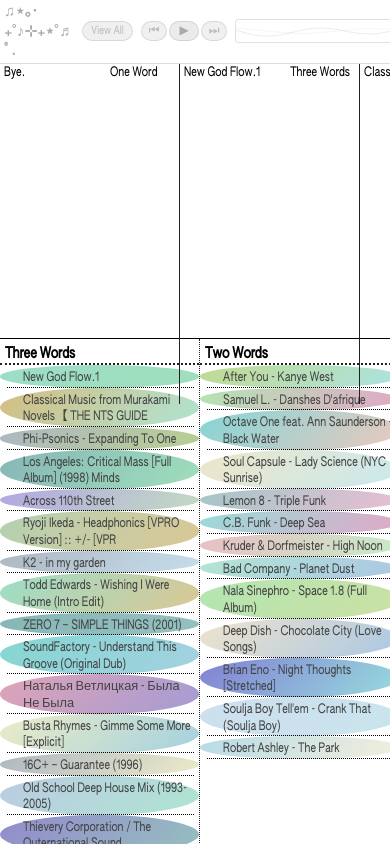
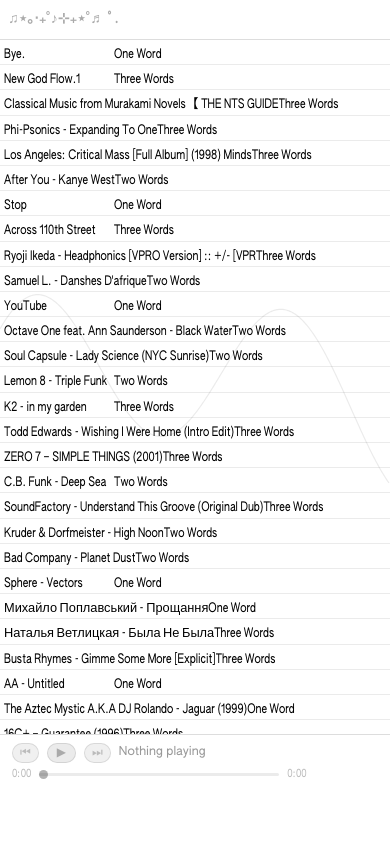
Before and after one commit to ReidSurmeier/music-player, a Next.js app: page / in a window 390 px wide. Built offline with nearby package versions, Linux system fonts and the light colour scheme; a web font is replaced by a local one.

Commit message:
feat: mobile redesign — full-height song list + big centered visualizer canvas + 2-row fixed bottom controls (transport + progress); remove old category columns (now oneword/twowords/threewords only)

```diff
--- a/app/globals.css
+++ b/app/globals.css
@@ -412,44 +412,114 @@ details.unavailable summary:after {
   }
 }
 
+/* ── Mobile visualizer + bottom controls (hidden on desktop) ── */
+.mobile-viz {
+  display: none;
+}
+.mobile-controls {
+  display: none;
+}
+
 @media (max-width: 760px) {
+  /* Title bar: minimal — just the logo */
+  .titleContainer {
+    font-size: 0.8rem;
+    padding: 2px 8px;
+    height: 40px;
+    flex-wrap: nowrap;
+    overflow: hidden;
+  }
+  /* Hide desktop-only elements from title bar */
+  .titleContainer .transport,
+  .titleContainer .live-bar,
+  .titleContainer .nowPlaying,
+  .titleContainer .title-gif,
+  .titleContainer canvas,
+  .titleContainer div[style*="border"] {
+    display: none !important;
+  }
+  h1 { font-size: 14px; }
+  #toggle-button { display: none; }
+
+  /* Song list: horizontal scroll strip below title bar */
   .colorList {
-    margin-top: 44px;
-    height: 41%;
+    margin-top: 40px;
+    height: calc(100vh - 40px - 110px); /* full height minus title and bottom controls */
     width: 100%;
-    border-right: 0px solid;
-    flex-direction: row;
-    overflow-x: scroll;
-    overflow-y: hidden;
+    border-right: none;
+    flex-direction: column;
+    overflow-x: hidden;
+    overflow-y: scroll;
   }
   .colorList li {
-    min-width: 180px;
-    border-right: 1px solid #222;
-    border-bottom: none;
+    min-width: unset;
+    border-right: none;
+    border-bottom: 1px solid rgba(0,0,0,0.08);
   }
-  .content {
+
+  /* Hide the column content on mobile */
+  .content { display: none; }
+
+  /* Big mobile visualizer — fills middle */
+  .mobile-viz {
+    display: block;
     position: fixed;
-    margin-top: calc(40vh + 48px);
-    margin-left: 0px;
-    border-top: 1px solid;
+    right: 0;
+    bottom: 110px;
+    width: 100vw;
+    height: calc(100vh - 40px - 110px);
+    background: transparent;
+    pointer-events: none;
+    z-index: 5;
   }
-  .titleContainer {
-    font-size: 0.8rem;
-    padding: 2px 4px;
-    height: auto;
+
+  /* Mobile bottom controls — 2 rows fixed to bottom */
+  .mobile-controls {
+    display: flex;
+    flex-direction: column;
+    position: fixed;
+    bottom: 0;
+    left: 0;
+    right: 0;
+    height: 110px;
+    background: #fff;
+    border-top: 1px solid #ddd;
+    padding: 8px 12px 10px;
+    z-index: 20;
+    gap: 4px;
   }
-  h1 { font-size: 15px; }
-  summary { font-size: 0.8rem; }
-  h2 { font-size: 15px; }
-  .category {
-    width: 200px;
-    background-color: white;
+  .mobile-row1 {
+    display: flex;
+    align-items: center;
+    gap: 8px;
   }
+  .mobile-now-playing {
+    font-family: 'AUTHENTICSans-90', sans-serif;
+    font-size: 0.75rem;
+    color: #999;
+    overflow: hidden;
+    text-overflow: ellipsis;
+    white-space: nowrap;
+    flex: 1;
+  }
+  .mobile-row2 {
+    display: flex;
+    align-items: center;
+    gap: 6px;
+  }
+  .mobile-row2 .progress-slider {
+    flex: 1;
+  }
+  .mobile-row2 .live-time {
+    font-size: 0.7rem;
+    color: #bbb;
+    white-space: nowrap;
+  }
+
   figure { padding: 0; margin: 0 30px; }
   figcaption { font-size: 0.7rem; }
 }
 
 @media (max-width: 499px) {
-  .colorList { margin-top: 58px; }
-  .content { margin-top: calc(40vh + 0px); }
+  .colorList { margin-top: 40px; }
 }
--- a/app/page.tsx
+++ b/app/page.tsx
@@ -166,8 +166,9 @@ export default function MusicPlayer() {
   const currentSongRef = useRef<Song | null>(null);
 
   // Web Audio visualizer refs
-  const canvasRef = useRef<HTMLCanvasElement>(null);   // waveform history
-  const barCanvasRef = useRef<HTMLCanvasElement>(null); // frequency bars
+  const canvasRef = useRef<HTMLCanvasElement>(null);      // waveform history (desktop)
+  const barCanvasRef = useRef<HTMLCanvasElement>(null);   // frequency bars (desktop)
+  const mobileVizRef = useRef<HTMLCanvasElement>(null);   // big mobile visualizer
   const audioCtxRef = useRef<AudioContext | null>(null);
   const analyserRef = useRef<AnalyserNode | null>(null);
   const sourceNodeRef = useRef<MediaElementAudioSourceNode | null>(null);
@@ -315,6 +316,64 @@ export default function MusicPlayer() {
           // Idle: flat baseline
           bctx.fillStyle = "rgba(0,0,0,0.05)";
           bctx.fillRect(0, H - 1, W, 1);
+        }
+      }
+    }
+
+    // ── 3. MOBILE VISUALIZER (large centered oscilloscope) ───────────────
+    const mViz = mobileVizRef.current;
+    if (mViz) {
+      const mc = mViz.getContext("2d");
+      if (mc) {
+        const W = mViz.width;
+        const H = mViz.height;
+        mc.clearRect(0, 0, W, H);
+        if (analyser) {
+          const wave = new Float32Array(analyser.fftSize);
+          analyser.getFloatTimeDomainData(wave);
+          // Draw stacked waveform traces
+          const N = 8;
+          for (let hi = 0; hi < N; hi++) {
+            const progress = hi / (N - 1);
+            const opacity = 0.04 + progress * 0.22;
+            const yShift = (N - 1 - hi) * 2.5;
+            mc.beginPath();
+            mc.strokeStyle = "rgba(0,0,0," + opacity + ")";
+            mc.lineWidth = progress > 0.7 ? 1.5 : 0.9;
+            const step = Math.ceil(wave.length / W);
+            for (let x = 0; x < W; x++) {
+              let sum = 0;
+              for (let s = 0; s < step; s++) sum += (wave[x * step + s] ?? 0);
+              // Older traces: compressed; newest: full amplitude
+              const amp = (0.4 + progress * 0.55) * (H / 2) * 0.88;
+              const y = H / 2 + (sum / step) * amp + yShift;
+              x === 0 ? mc.moveTo(x, y) : mc.lineTo(x, y);
+            }
+            mc.stroke();
+          }
+          // Frequency bars across the bottom quarter
+          const freq = new Uint8Array(64);
+          analyser.getByteFrequencyData(freq);
+          const count = 28, gap = 2, barW = Math.floor((W - gap * (count - 1)) / count);
+          for (let i = 0; i < count; i++) {
+            const val = freq[i + 2] / 255;
+            const barH = Math.max(2, Math.round(val * H * 0.22));
+            const x = i * (barW + gap);
+            mc.fillStyle = "rgba(0,0,0," + (0.06 + val * 0.20) + ")";
+            mc.fillRect(x, H - barH, barW, barH);
+          }
+        } else {
+          // Idle: gentle sine drift
+          const t = Date.now() / 3000;
+          mc.beginPath();
+          mc.strokeStyle = "rgba(0,0,0,0.08)";
+          mc.lineWidth = 1.2;
+          for (let x = 0; x < W; x++) {
+            const ph = (x / W) * Math.PI * 3 + t;
+            const y = H / 2 + Math.sin(ph) * H * 0.12 + Math.sin(ph * 0.5 + 1) * H * 0.05;
+            x === 0 ? mc.moveTo(x, y) : mc.lineTo(x, y);
+          }
+          mc.stroke();
         }
       }
     }
@@ -470,12 +529,15 @@ export default function MusicPlayer() {
     return () => window.removeEventListener("keydown", h);
   }, [togglePlayPause, playNext, playPrev]);
 
-  // ── Window resize reload (nagizin behavior) ────────────────────
+  // ── Window resize: update mobile viz canvas size ───────────────
   useEffect(() => {
-    let t: ReturnType<typeof setTimeout>;
-    const h = () => { clearTimeout(t); t = setTimeout(() => location.reload(), 300); };
-    window.addEventListener("resize", h);
-    return () => window.removeEventListener("resize", h);
+    const update = () => {
+      const c = mobileVizRef.current;
+      if (c) { c.width = window.innerWidth; c.height = window.innerHeight - 40 - 110; }
+    };
+    update();
+    window.addEventListener("resize", update);
+    return () => window.removeEventListener("resize", update);
   }, []);
 
   const cat = currentSong ? (currentSong.categories || ["gray"])[0] : null;
@@ -654,6 +716,44 @@ export default function MusicPlayer() {
           ))}
         </div>
       </section>
+
+      {/* ── MOBILE VISUALIZER ─────────────────────────────────────── */}
+      <canvas
+        ref={mobileVizRef}
+        className="mobile-viz"
+        width={390}
+        height={300}
+      />
+
+      {/* ── MOBILE BOTTOM CONTROLS ────────────────────────────────── */}
+      <div className="mobile-controls">
+        <div className="mobile-row1">
+          <button className="transport-btn" onClick={playPrev}>⏮</button>
+          <button className="transport-btn play-pause" onClick={togglePlayPause}>
+            {isPlaying
+              ? <span className="soundbars"><span/><span/><span/><span/></span>
+              : "▶"}
+          </button>
+          <button className="transport-btn" onClick={playNext}>⏭</button>
+          <span className="mobile-now-playing">
+            {currentSong ? cleanTitle(currentSong.title) : "Nothing playing"}
+          </span>
+        </div>
+        <div className="mobile-row2">
+          <span className="live-time">{fmtTime(currentTime)}</span>
+          <input
+            className="progress-slider"
+            type="range"
+            min={0}
+            max={duration || 100}
+            step={0.1}
+            value={currentTime}
+            onChange={handleSeek}
+            style={{ "--pct": `${progress}%` } as React.CSSProperties}
+          />
+          <span className="live-time">{fmtTime(duration)}</span>
+        </div>
+      </div>
     </>
   );
 }
```
